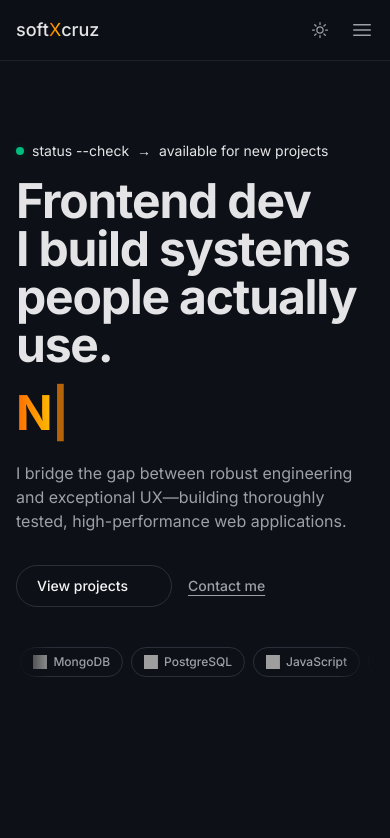
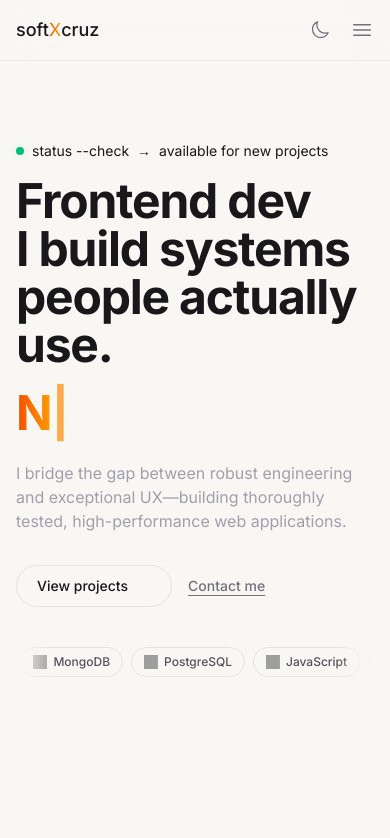
Before and after one commit to Marcocruz01/softxcruz, a Next.js app: page / in a window 390 px wide. Shown: the top 838 px of the page. Built offline with nearby package versions, Linux system fonts and the light colour scheme; grey boxes are pictures that could not be loaded; some icons are missing.

Commit message:
feat(layout): add theme-color viewport and sync mobile theme

```diff
--- a/app/layout.tsx
+++ b/app/layout.tsx
@@ -15,6 +15,13 @@ export const metadata: Metadata = {
   description: "Frontend developer & Mechatronics Engineer. I build fast, accessible and intentional web products — from database to pixel.",
 };
 
+export const viewport = {
+  themeColor: [
+    { media: '(prefers-color-scheme: light)', color: '#F9F7F4' },
+    { media: '(prefers-color-scheme: dark)', color: '#0D1117' },
+  ],
+}
+
 export default function RootLayout({
   children,
 }: Readonly<{
@@ -22,8 +29,8 @@ export default function RootLayout({
 }>) {
   return (
     <html lang="en" className={`${inter.className} scroll-smooth`} suppressHydrationWarning>
-      <body className="min-h-full flex flex-col">
-        <ThemeProvider attribute="class" defaultTheme="dark">
+      <body className="min-h-screen flex flex-col bg-line dark:bg-ink text-ink dark:text-line transition-colors duration-300">
+        <ThemeProvider attribute="class" defaultTheme="system">
           {children}
         </ThemeProvider>
       </body>
```
